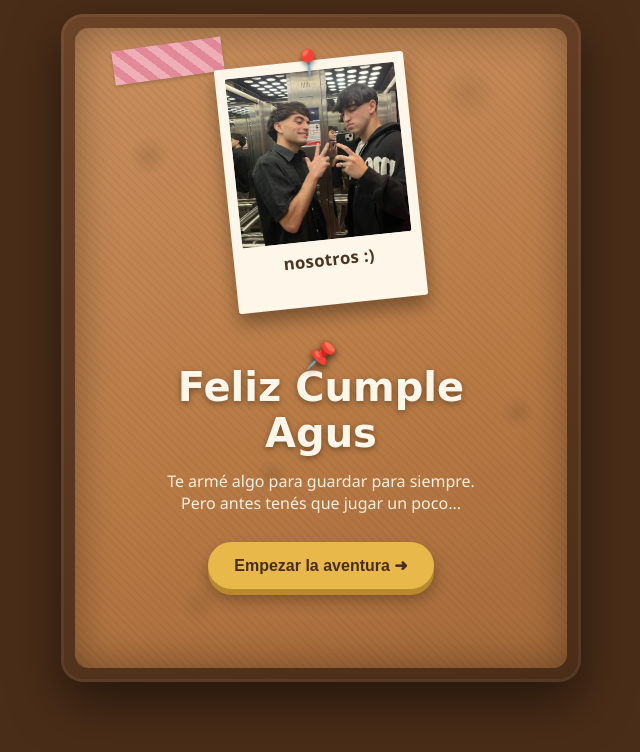
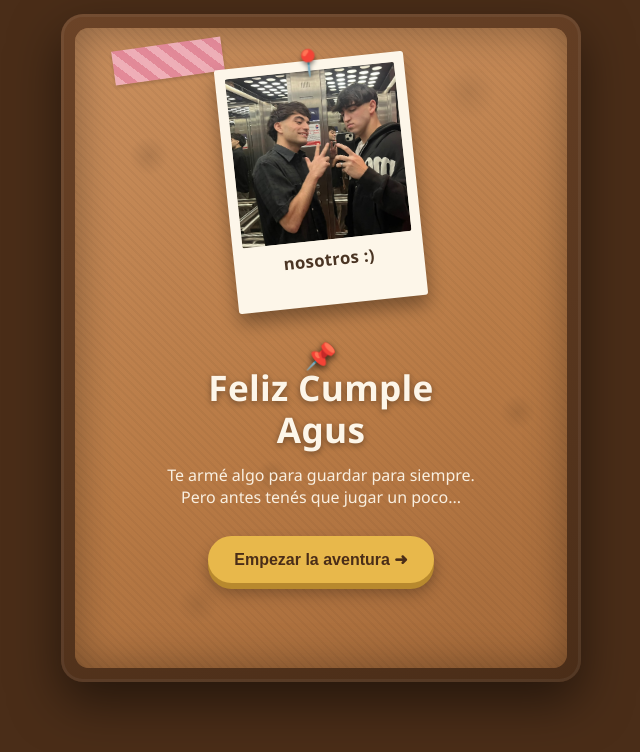
Before and after one commit to manu0623-pixel/regalo-agus, a plain HTML site: page index.html in a window 1280 px wide. Shown: the whole page, without its empty margins (319-959 px from the left). Drawn offline with Linux system fonts and the light colour scheme.

Commit message:
Usar la misma tipografia de imprenta en el titulo de la portada

```diff
--- a/style.css
+++ b/style.css
@@ -90,9 +90,11 @@ body{
 
 /* --- pin title --- */
 .pin-title{
-  font-family:'Brush Script MT', 'Segoe Script', cursive;
-  font-size:2.5rem;
-  line-height:1.15;
+  font-family:'Segoe UI', -apple-system, BlinkMacSystemFont, Verdana, sans-serif;
+  font-weight:800;
+  letter-spacing:.3px;
+  font-size:2.2rem;
+  line-height:1.2;
   color:var(--cream);
   text-shadow:0 2px 6px rgba(0,0,0,.4);
   margin:18px 0 8px;
```
Also changed, not shown: index.html (+2 -2 lines).
